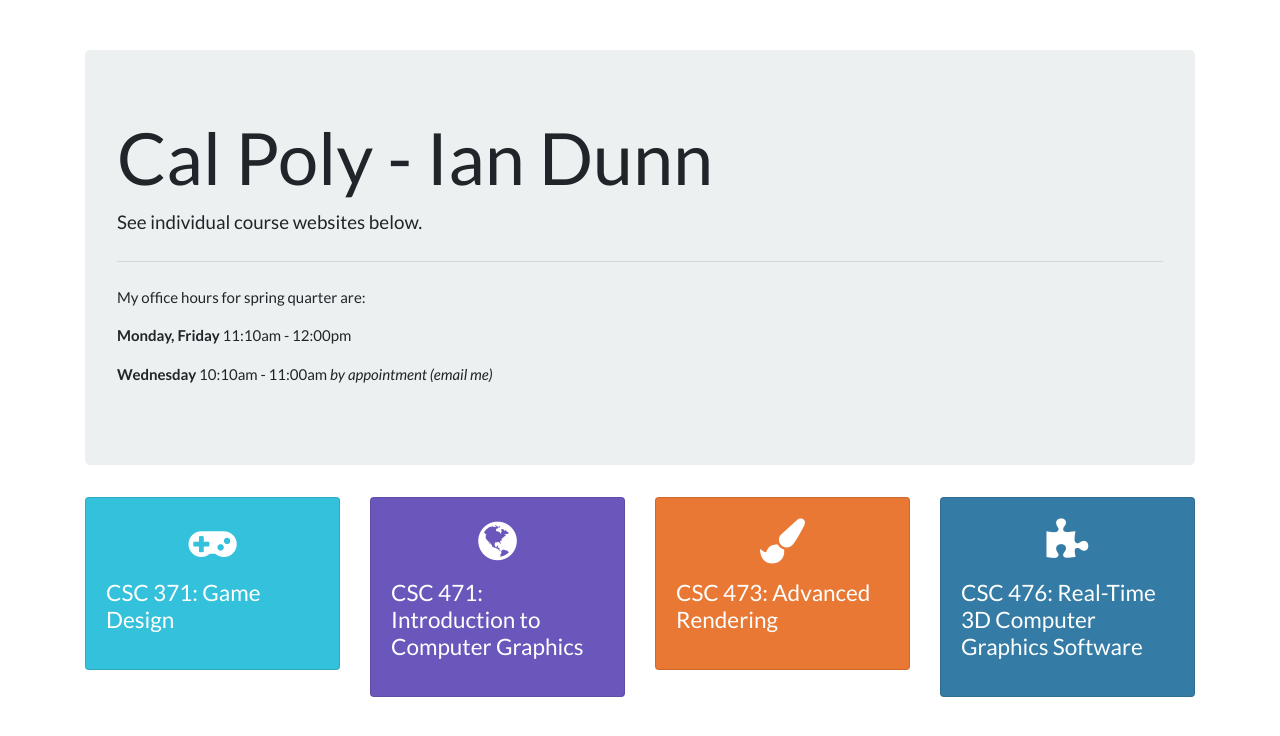
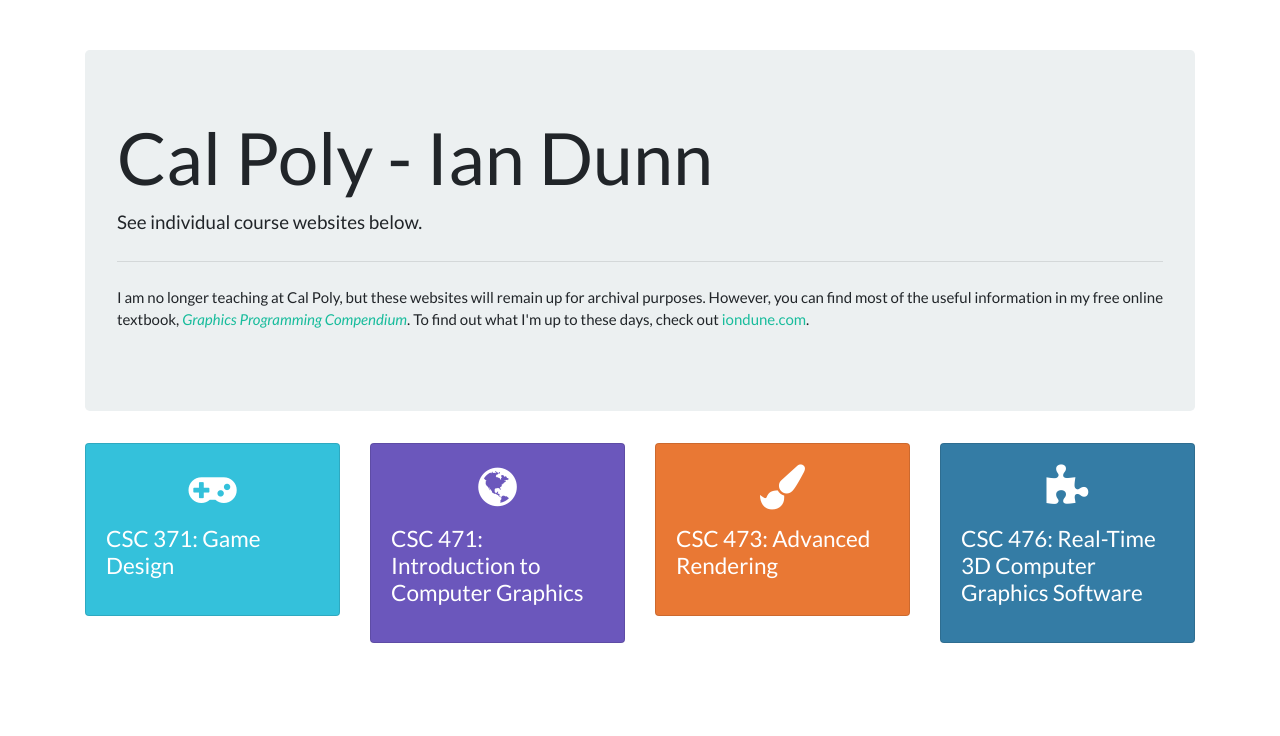
Before and after one commit to calpoly-iandunn/calpoly-iandunn.github.io, a Jekyll site: the page built from index.html, in a window 1280 px wide. Shown: the top 736 px of the page. Built offline with Jekyll 4.4.1, drawn with Linux system fonts in a browser that asks for light colours; nearby versions of some CDN libraries.

Commit message:
Add archival notice

```diff
--- a/index.html
+++ b/index.html
@@ -8,9 +8,11 @@
     <h1 class="display-3">Cal Poly - Ian Dunn</h1>
     <p class="lead">See individual course websites below.</p>
     <hr class="my-4">
-    <p>My office hours for spring quarter are:</p>
-    <p><strong>Monday, Friday</strong> 11:10am - 12:00pm</p>
-    <p><strong>Wednesday</strong> 10:10am - 11:00am <em>by appointment (email me)</em></p>
+    <p>
+      I am no longer teaching at Cal Poly, but these websites will remain up for archival purposes.
+      However, you can find most of the useful information in my free online textbook, <a href="https://graphicscompendium.com/"><i>Graphics Programming Compendium</i></a>.
+      To find out what I'm up to these days, check out <a href="https://iondune.com/">iondune.com</a>.
+    </p>
   </div>
 
   <div class="row">
```
